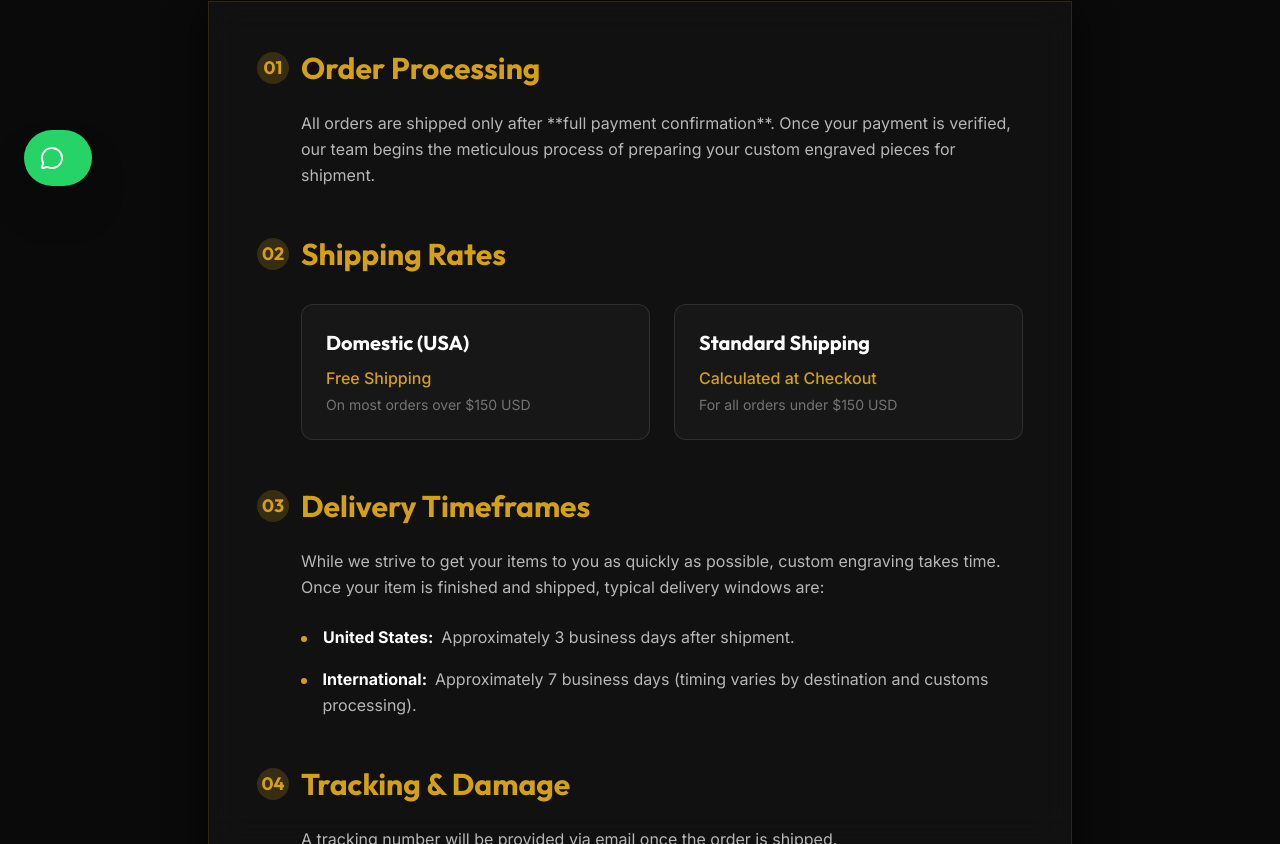
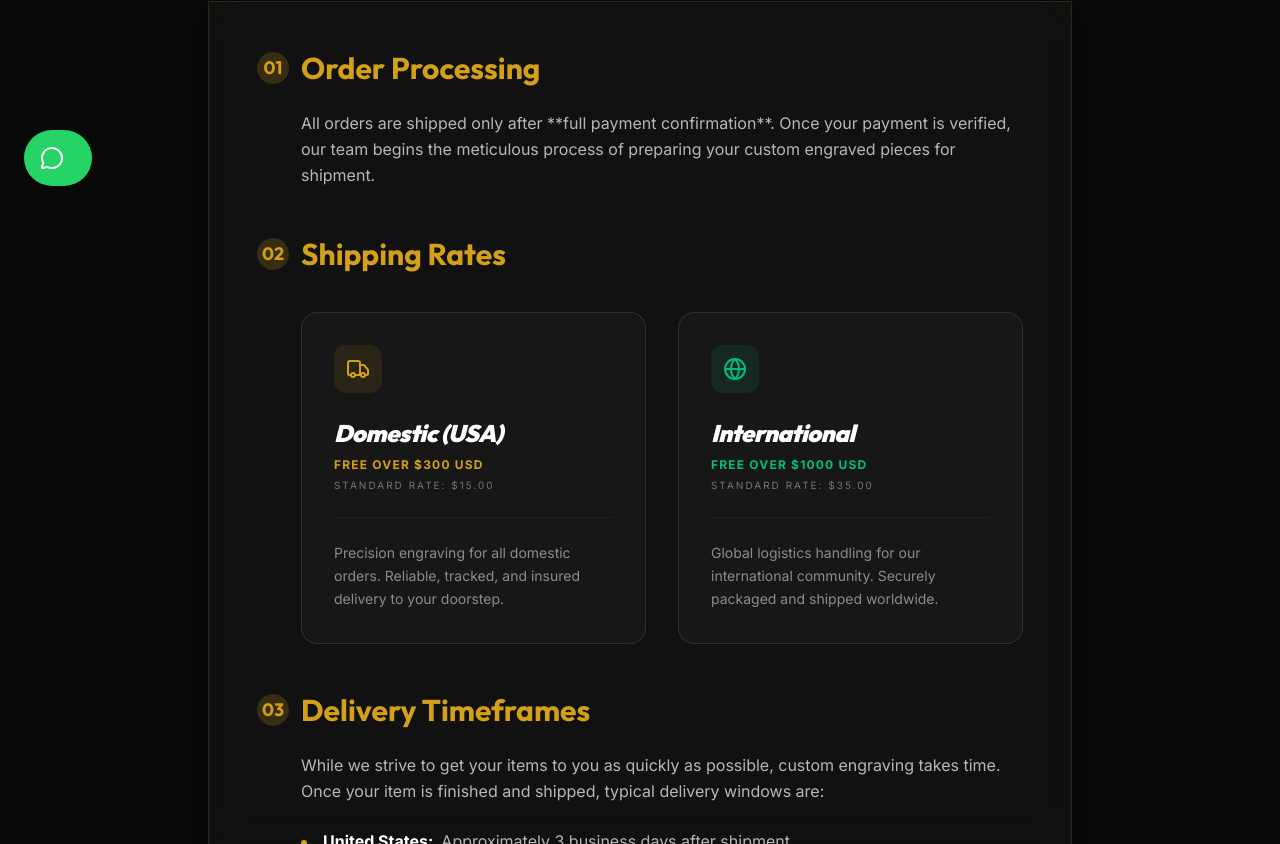
Before and after one commit to ddanieltover-arch/ENGRAVINGNATION, a Next.js app: page /shipping in a window 1280 px wide. Shown: the part 582-1426 px from the top of the page. Built offline with nearby package versions, Linux system fonts and the light colour scheme.

Commit message:
feat: implement tiered free shipping thresholds ( USA /  Intl) and update UI components

```diff
--- a/app/(storefront)/checkout/CheckoutClient.tsx
+++ b/app/(storefront)/checkout/CheckoutClient.tsx
@@ -2,6 +2,12 @@
 
 import { useState } from 'react';
 import { useCart } from '@/components/CartProvider';
+import {
+  FREE_SHIPPING_THRESHOLD_USA,
+  FREE_SHIPPING_THRESHOLD_INTL,
+  SHIPPING_COST_USA,
+  SHIPPING_COST_INTL
+} from '@/lib/constants';
 import Link from 'next/link';
 import { CheckCircle2, Copy, Check } from 'lucide-react';
 
@@ -68,8 +74,16 @@ export default function CheckoutClient({ settings }: { settings: any }) {
   };
 
   const discountAmount = calculateDiscount();
-  const currentShippingCost = shippingRates[shippingMethod] || 0;
-  const grandTotal = Math.max(0, cartTotal - discountAmount + currentShippingCost);
+
+  // Tiered Shipping Logic
+  const isInternational = country !== 'US';
+  const activeThreshold = isInternational ? FREE_SHIPPING_THRESHOLD_INTL : FREE_SHIPPING_THRESHOLD_USA;
+  const activeBaseCost = isInternational ? SHIPPING_COST_INTL : SHIPPING_COST_USA;
+
+  const isFreeShipping = cartTotal >= activeThreshold;
+  const finalShippingCost = isFreeShipping ? 0 : activeBaseCost;
+
+  const grandTotal = Math.max(0, cartTotal - discountAmount + finalShippingCost);
   const selectedShipping = (settings?.shipping_zones || []).find((z: any) => z.id === shippingMethod);
 
   const handleApplyCoupon = async () => {
@@ -121,7 +135,7 @@ export default function CheckoutClient({ settings }: { settings: any }) {
           discountAmount,
           appliedCoupon: appliedCoupon?.code,
           shippingMethod,
-          currentShippingCost,
+          currentShippingCost: finalShippingCost,
           grandTotal,
           payment_method: paymentMethod,
         }),
@@ -438,8 +452,12 @@ export default function CheckoutClient({ settings }: { settings: any }) {
                   </div>
                 )}
                 <div className="flex justify-between text-[10px] font-bold uppercase tracking-[0.2em] text-white/30 leading-none">
-                  <span>Shipping ({selectedShipping?.name || 'Standard'})</span>
-                  <span className="text-white/80">${currentShippingCost.toFixed(2)}</span>
+                  <span>Shipping ({isInternational ? 'International' : 'Domestic'})</span>
+                  {finalShippingCost === 0 ? (
+                    <span className="text-emerald-500">FREE</span>
+                  ) : (
+                    <span className="text-white/80">${finalShippingCost.toFixed(2)}</span>
+                  )}
                 </div>
               </div>
 
--- a/app/(storefront)/page.tsx
+++ b/app/(storefront)/page.tsx
@@ -190,7 +190,7 @@ export default async function HomePage() {
                   <div>
                     <h4 className="text-sm font-black uppercase tracking-widest mb-3 text-white">Fast & Free Shipping</h4>
                     <p className="text-white/60 text-sm font-light leading-relaxed">
-                      Orders over $150 ship quickly, straight to your door.
+                      Free shipping on orders over $300 (USA) and $1000 (International).
                     </p>
                   </div>
                 </div>
--- a/app/(storefront)/products/[slug]/page.tsx
+++ b/app/(storefront)/products/[slug]/page.tsx
@@ -1,4 +1,5 @@
 import { getProductBySlug, getProducts } from '@/lib/data';
+import { FREE_SHIPPING_THRESHOLD_USA, SHIPPING_COST_USA } from '@/lib/constants';
 
 import Image from 'next/image';
 import Link from 'next/link';
@@ -136,7 +137,7 @@ export default async function ProductDetailPage({
         "@type": "OfferShippingDetails",
         "shippingRate": {
           "@type": "MonetaryAmount",
-          "value": product.price >= 300 ? "0.00" : "15.00",
+          "value": product.price >= FREE_SHIPPING_THRESHOLD_USA ? "0.00" : SHIPPING_COST_USA.toFixed(2),
           "currency": "USD"
         },
         "shippingDestination": {
--- a/app/(storefront)/shipping/page.tsx
+++ b/app/(storefront)/shipping/page.tsx
@@ -1,6 +1,7 @@
 'use client';
 
 import React from 'react';
+import { Truck, Globe } from 'lucide-react';
 
 export default function ShippingPage() {
   return (
@@ -39,16 +40,35 @@ export default function ShippingPage() {
               Shipping Rates
             </h2>
             <div className="prose prose-invert prose-lg max-w-none text-white/70 leading-relaxed pl-11 space-y-4">
-              <div className="grid md:grid-cols-2 gap-6 mt-8">
-                <div className="p-6 rounded-xl bg-white/[0.03] border border-white/10 hover:border-brand-gold/30 transition-colors duration-300">
-                  <h3 className="text-xl font-bold mb-2 text-white">Domestic (USA)</h3>
-                  <p className="text-brand-gold font-medium mb-1">Free Shipping</p>
-                  <p className="text-sm text-white/40">On most orders over $150 USD</p>
+              <div className="grid md:grid-cols-2 gap-8 mt-10">
+                {/* Domestic Tier */}
+                <div className="p-8 rounded-2xl bg-white/[0.03] border border-white/10 hover:border-brand-gold/30 transition-all duration-500 group">
+                  <div className="w-12 h-12 rounded-xl bg-brand-gold/10 flex items-center justify-center mb-6 group-hover:bg-brand-gold/20 transition-colors">
+                    <Truck className="text-brand-gold" size={24} />
+                  </div>
+                  <h3 className="text-2xl font-heading font-black italic tracking-tight mb-2 text-white">Domestic (USA)</h3>
+                  <div className="flex flex-col gap-1 mb-6">
+                    <p className="text-brand-gold font-bold uppercase tracking-widest text-xs">Free over $300 USD</p>
+                    <p className="text-white/40 text-[10px] uppercase tracking-[0.2em]">Standard Rate: $15.00</p>
+                  </div>
+                  <p className="text-sm text-white/50 leading-relaxed border-t border-white/5 pt-6">
+                    Precision engraving for all domestic orders. Reliable, tracked, and insured delivery to your doorstep.
+                  </p>
                 </div>
-                <div className="p-6 rounded-xl bg-white/[0.03] border border-white/10 hover:border-brand-gold/30 transition-colors duration-300">
-                  <h3 className="text-xl font-bold mb-2 text-white">Standard Shipping</h3>
-                  <p className="text-brand-gold font-medium mb-1">Calculated at Checkout</p>
-                  <p className="text-sm text-white/40">For all orders under $150 USD</p>
+
+                {/* International Tier */}
+                <div className="p-8 rounded-2xl bg-white/[0.03] border border-white/10 hover:border-brand-gold/30 transition-all duration-500 group">
+                  <div className="w-12 h-12 rounded-xl bg-emerald-500/10 flex items-center justify-center mb-6 group-hover:bg-emerald-500/20 transition-colors">
+                    <Globe className="text-emerald-500" size={24} />
+                  </div>
+                  <h3 className="text-2xl font-heading font-black italic tracking-tight mb-2 text-white">International</h3>
+                  <div className="flex flex-col gap-1 mb-6">
+                    <p className="text-emerald-500 font-bold uppercase tracking-widest text-xs">Free over $1000 USD</p>
+                    <p className="text-white/40 text-[10px] uppercase tracking-[0.2em]">Standard Rate: $35.00</p>
+                  </div>
+                  <p className="text-sm text-white/50 leading-relaxed border-t border-white/5 pt-6">
+                    Global logistics handling for our international community. Securely packaged and shipped worldwide.
+                  </p>
                 </div>
               </div>
             </div>
--- a/components/CartProvider.tsx
+++ b/components/CartProvider.tsx
@@ -11,6 +11,20 @@ export interface CartItem {
   customText?: string;
   finishType?: string;
 }
+
+import {
+  FREE_SHIPPING_THRESHOLD_USA,
+  FREE_SHIPPING_THRESHOLD_INTL,
+  SHIPPING_COST_USA,
+  SHIPPING_COST_INTL
+} from '@/lib/constants';
+
+export {
+  FREE_SHIPPING_THRESHOLD_USA,
+  FREE_SHIPPING_THRESHOLD_INTL,
+  SHIPPING_COST_USA,
+  SHIPPING_COST_INTL
+};
 
 interface CartContextType {
   items: CartItem[];
--- /dev/null
+++ b/lib/constants.ts
@@ -0,0 +1,4 @@
+export const FREE_SHIPPING_THRESHOLD_USA = 300;
+export const FREE_SHIPPING_THRESHOLD_INTL = 1000;
+export const SHIPPING_COST_USA = 15;
+export const SHIPPING_COST_INTL = 35;
--- a/lib/data.ts
+++ b/lib/data.ts
@@ -145,8 +145,8 @@ const DEFAULT_SETTINGS = {
     { id: 'bitcoin', name: 'Bitcoin', type: 'crypto', instructions: 'Send BTC to:' },
   ],
   shipping_zones: [
-    { id: 'us-standard', name: 'Standard Shipping (US)', cost: 10.00 },
-    { id: 'int-standard', name: 'International Shipping', cost: 25.00 },
+    { id: 'us-standard', name: 'Standard Shipping (US)', cost: 15.00 },
+    { id: 'int-standard', name: 'International Shipping', cost: 35.00 },
   ]
 };
 
```
Also changed, not shown: app/(storefront)/cart/page.tsx (+34 -2 lines), 2 other files (tests, documents, lock files or other folders).
